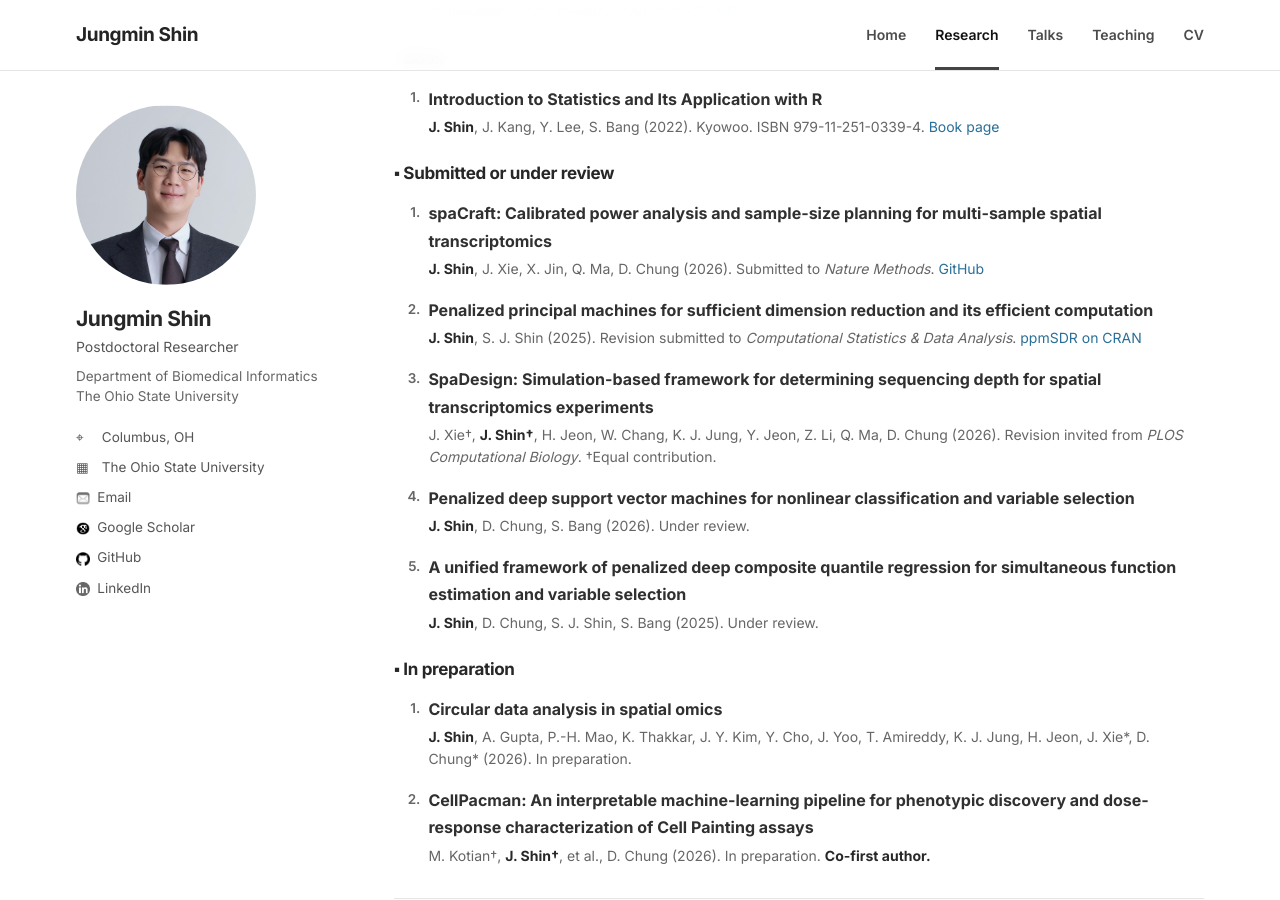
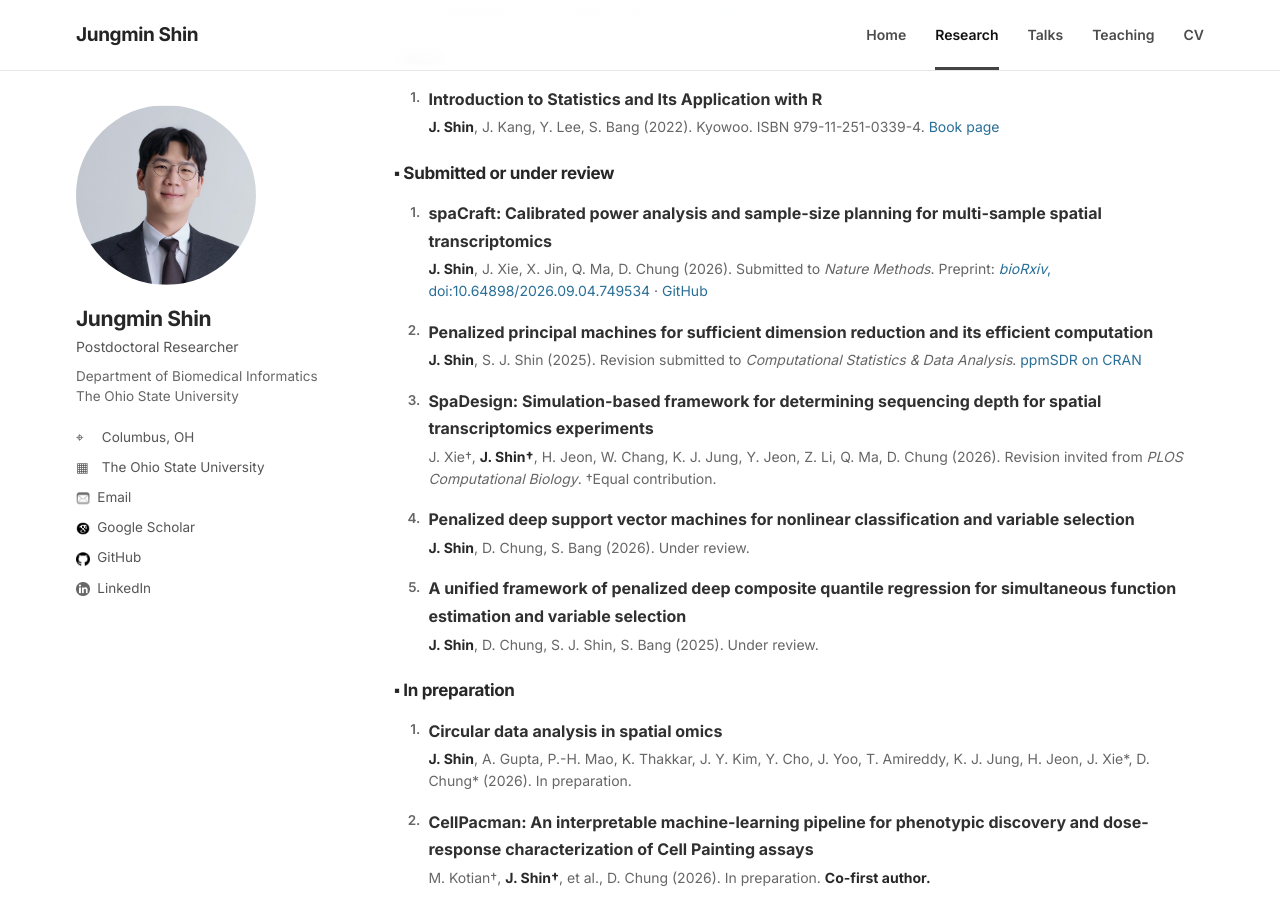
Before and after one commit to c16267/c16267.github.io, a Jekyll site: the page built from research.md, in a window 1280 px wide and 900 px high, scrolled down 742 px. Built offline with Jekyll 4.4.1, drawn with Linux system fonts in a browser that asks for light colours.

Commit message:
Update publication entries in research.md

```diff
--- a/research.md
+++ b/research.md
@@ -32,7 +32,7 @@ permalink: /research/
 ### ▪ Submitted or under review
 
 <ol class="pub-list compact">
-<li><div class="pub-title">spaCraft: Calibrated power analysis and sample-size planning for multi-sample spatial transcriptomics</div><div class="pub-meta"><strong>J. Shin</strong>, J. Xie, X. Jin, Q. Ma, D. Chung (2026). Submitted to <em>Nature Methods</em>. <a href="https://github.com/c16267/spaCraft">GitHub</a></div></li>
+<li><div class="pub-title">spaCraft: Calibrated power analysis and sample-size planning for multi-sample spatial transcriptomics</div><div class="pub-meta"><strong>J. Shin</strong>, J. Xie, X. Jin, Q. Ma, D. Chung (2026). Submitted to <em>Nature Methods</em>. Preprint: <a href="https://doi.org/10.64898/2026.09.04.749534"><em>bioRxiv</em>, doi:10.64898/2026.09.04.749534</a> &middot; <a href="https://github.com/c16267/spaCraft">GitHub</a></div></li>
   <li><div class="pub-title">Penalized principal machines for sufficient dimension reduction and its efficient computation</div><div class="pub-meta"><strong>J. Shin</strong>, S. J. Shin (2025). Revision submitted to <em>Computational Statistics & Data Analysis</em>. <a href="https://cran.r-project.org/web/packages/ppmSDR/index.html">ppmSDR on CRAN</a></div></li>
   <li><div class="pub-title">SpaDesign: Simulation-based framework for determining sequencing depth for spatial transcriptomics experiments</div><div class="pub-meta">J. Xie†, <strong>J. Shin†</strong>, H. Jeon, W. Chang, K. J. Jung, Y. Jeon, Z. Li, Q. Ma, D. Chung (2026). Revision invited from <em>PLOS Computational Biology</em>. †Equal contribution.</div></li>
   <li><div class="pub-title">Penalized deep support vector machines for nonlinear classification and variable selection</div><div class="pub-meta"><strong>J. Shin</strong>, D. Chung, S. Bang (2026). Under review.</div></li>
```
